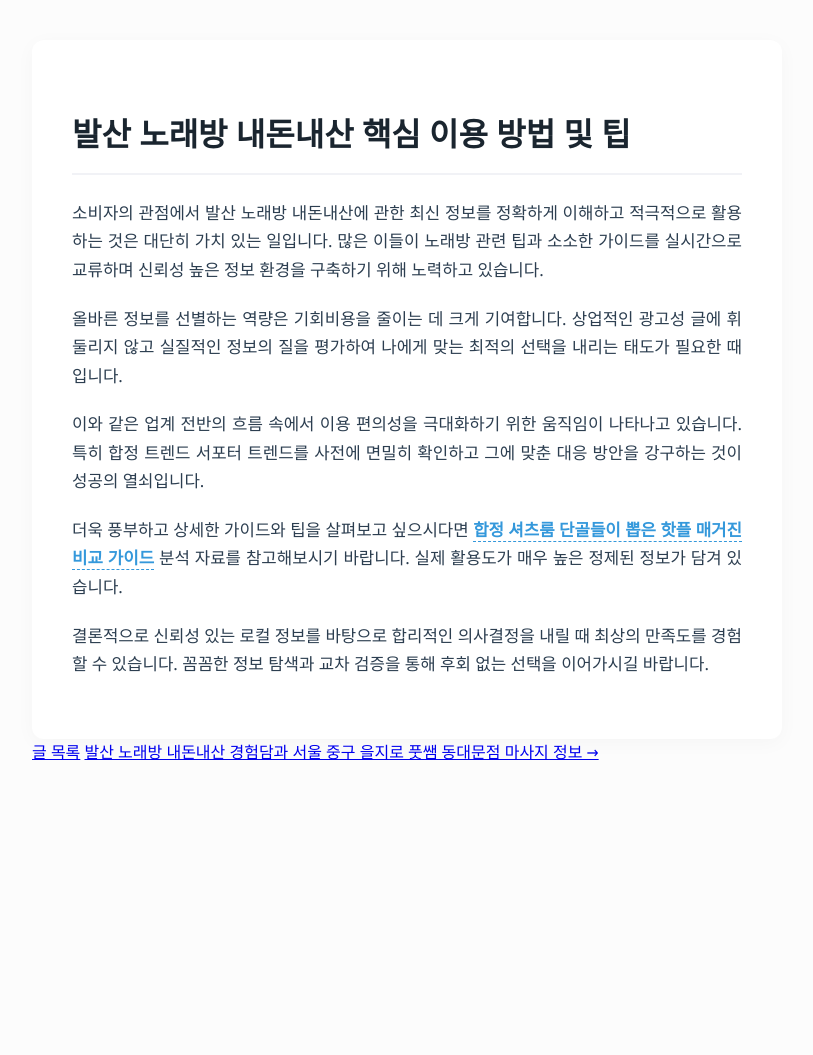
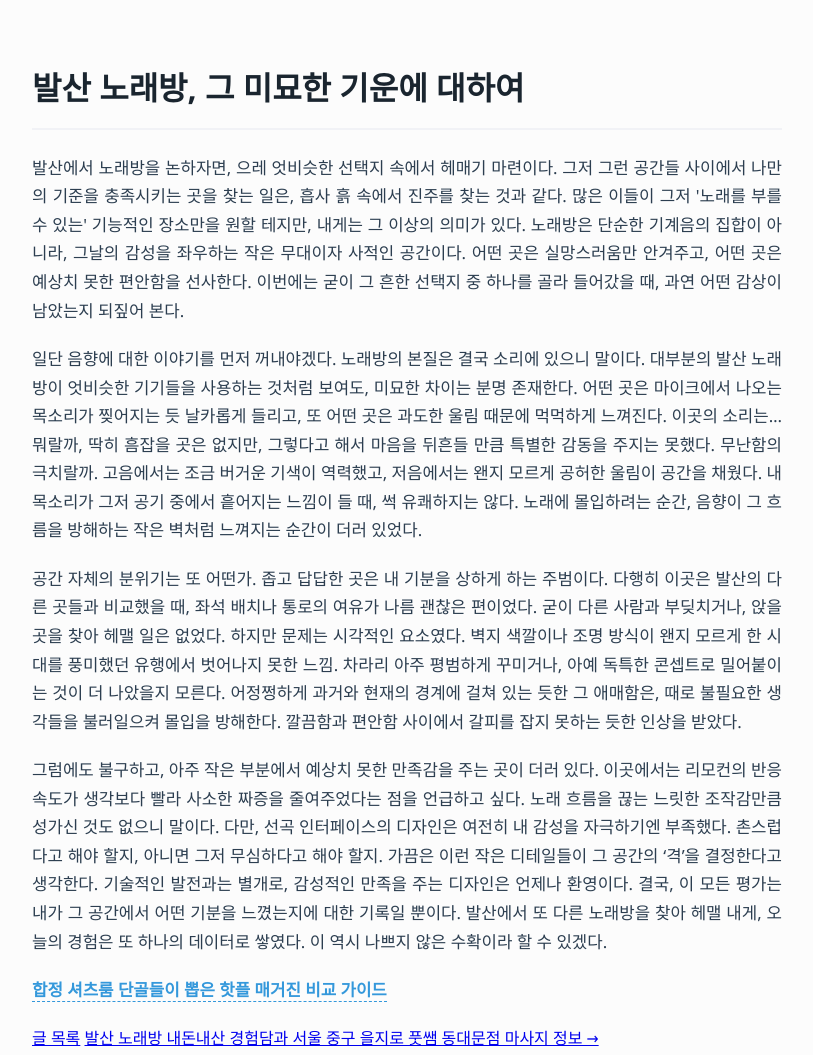
Before and after one commit to dydrkrtks7-cmd/bp-t3b07-bs-kb-real, a plain HTML site: page posts/gemini-coverage-20260705-765.html in a window 1280 px wide. Shown: the whole page, without its empty margins (233-1046 px from the left). Before the commit the page ends 806 px from the top, so only its background shows below. Drawn offline with Linux system fonts and the light colour scheme.

Commit message:
deploy: garbage-free snapshot 2026-08-16T11:46:34.616Z

```diff
--- a/posts/gemini-coverage-20260705-765.html
+++ b/posts/gemini-coverage-20260705-765.html
@@ -2,7 +2,7 @@
 <html lang="ko">
 <head>
  <meta charset="UTF-8">
- <title>발산 노래방 내돈내산 핵심 이용 방법 및 팁</title>
+ <title>발산 노래방, 그 미묘한 기운에 대하여</title>
  <link rel="canonical" href="https://balsan-song-guide.namanavi.com/posts/gemini-coverage-20260705-765.html">
  <meta name="viewport" content="width=device-width, initial-scale=1.0">
  <style>
@@ -49,22 +49,24 @@
  </style>
  <link rel="icon" type="image/svg+xml" href="./favicon.svg">
   <meta property="og:url" content="https://balsan-song-guide.namanavi.com/posts/gemini-coverage-20260705-765.html">
-  <meta property="og:title" content="발산 노래방 내돈내산 핵심 이용 방법 및 팁">
+  <meta property="og:title" content="발산 노래방, 그 미묘한 기운에 대하여">
   <meta property="og:type" content="website">
   <meta name="twitter:card" content="summary">
 </head>
 <body>
- <article>
- <h1>발산 노래방 내돈내산 핵심 이용 방법 및 팁</h1>
- <p>소비자의 관점에서 발산 노래방 내돈내산에 관한 최신 정보를 정확하게 이해하고 적극적으로 활용하는 것은 대단히 가치 있는 일입니다. 많은 이들이 노래방 관련 팁과 소소한 가이드를 실시간으로 교류하며 신뢰성 높은 정보 환경을 구축하기 위해 노력하고 있습니다.</p>
- <p>올바른 정보를 선별하는 역량은 기회비용을 줄이는 데 크게 기여합니다. 상업적인 광고성 글에 휘둘리지 않고 실질적인 정보의 질을 평가하여 나에게 맞는 최적의 선택을 내리는 태도가 필요한 때입니다.</p>
- <p>이와 같은 업계 전반의 흐름 속에서 이용 편의성을 극대화하기 위한 움직임이 나타나고 있습니다. 특히 합정 트렌드 서포터 트렌드를 사전에 면밀히 확인하고 그에 맞춘 대응 방안을 강구하는 것이 성공의 열쇠입니다.</p>
- <p>더욱 풍부하고 상세한 가이드와 팁을 살펴보고 싶으시다면 <a class="anchor-link" href="https://trend.keepnote.shop/" data-발산 노래방 안내-link-target="hwagog-doorway">합정 셔츠룸 단골들이 뽑은 핫플 매거진 비교 가이드</a> 분석 자료를 참고해보시기 바랍니다. 실제 활용도가 매우 높은 정제된 정보가 담겨 있습니다.</p>
- <p>결론적으로 신뢰성 있는 로컬 정보를 바탕으로 합리적인 의사결정을 내릴 때 최상의 만족도를 경험할 수 있습니다. 꼼꼼한 정보 탐색과 교차 검증을 통해 후회 없는 선택을 이어가시길 바랍니다.</p>
- </article>
-    <nav class="post-pager" aria-label="글 이동">
+    <main>
+      <h1>발산 노래방, 그 미묘한 기운에 대하여</h1>
+      <div class="content">
+        <p>발산에서 노래방을 논하자면, 으레 엇비슷한 선택지 속에서 헤매기 마련이다. 그저 그런 공간들 사이에서 나만의 기준을 충족시키는 곳을 찾는 일은, 흡사 흙 속에서 진주를 찾는 것과 같다. 많은 이들이 그저 '노래를 부를 수 있는' 기능적인 장소만을 원할 테지만, 내게는 그 이상의 의미가 있다. 노래방은 단순한 기계음의 집합이 아니라, 그날의 감성을 좌우하는 작은 무대이자 사적인 공간이다. 어떤 곳은 실망스러움만 안겨주고, 어떤 곳은 예상치 못한 편안함을 선사한다. 이번에는 굳이 그 흔한 선택지 중 하나를 골라 들어갔을 때, 과연 어떤 감상이 남았는지 되짚어 본다.</p>
+        <p>일단 음향에 대한 이야기를 먼저 꺼내야겠다. 노래방의 본질은 결국 소리에 있으니 말이다. 대부분의 발산 노래방이 엇비슷한 기기들을 사용하는 것처럼 보여도, 미묘한 차이는 분명 존재한다. 어떤 곳은 마이크에서 나오는 목소리가 찢어지는 듯 날카롭게 들리고, 또 어떤 곳은 과도한 울림 때문에 먹먹하게 느껴진다. 이곳의 소리는… 뭐랄까, 딱히 흠잡을 곳은 없지만, 그렇다고 해서 마음을 뒤흔들 만큼 특별한 감동을 주지는 못했다. 무난함의 극치랄까. 고음에서는 조금 버거운 기색이 역력했고, 저음에서는 왠지 모르게 공허한 울림이 공간을 채웠다. 내 목소리가 그저 공기 중에서 흩어지는 느낌이 들 때, 썩 유쾌하지는 않다. 노래에 몰입하려는 순간, 음향이 그 흐름을 방해하는 작은 벽처럼 느껴지는 순간이 더러 있었다.</p>
+        <p>공간 자체의 분위기는 또 어떤가. 좁고 답답한 곳은 내 기분을 상하게 하는 주범이다. 다행히 이곳은 발산의 다른 곳들과 비교했을 때, 좌석 배치나 통로의 여유가 나름 괜찮은 편이었다. 굳이 다른 사람과 부딪치거나, 앉을 곳을 찾아 헤맬 일은 없었다. 하지만 문제는 시각적인 요소였다. 벽지 색깔이나 조명 방식이 왠지 모르게 한 시대를 풍미했던 유행에서 벗어나지 못한 느낌. 차라리 아주 평범하게 꾸미거나, 아예 독특한 콘셉트로 밀어붙이는 것이 더 나았을지 모른다. 어정쩡하게 과거와 현재의 경계에 걸쳐 있는 듯한 그 애매함은, 때로 불필요한 생각들을 불러일으켜 몰입을 방해한다. 깔끔함과 편안함 사이에서 갈피를 잡지 못하는 듯한 인상을 받았다.</p>
+        <p>그럼에도 불구하고, 아주 작은 부분에서 예상치 못한 만족감을 주는 곳이 더러 있다. 이곳에서는 리모컨의 반응 속도가 생각보다 빨라 사소한 짜증을 줄여주었다는 점을 언급하고 싶다. 노래 흐름을 끊는 느릿한 조작감만큼 성가신 것도 없으니 말이다. 다만, 선곡 인터페이스의 디자인은 여전히 내 감성을 자극하기엔 부족했다. 촌스럽다고 해야 할지, 아니면 그저 무심하다고 해야 할지. 가끔은 이런 작은 디테일들이 그 공간의 ‘격’을 결정한다고 생각한다. 기술적인 발전과는 별개로, 감성적인 만족을 주는 디자인은 언제나 환영이다. 결국, 이 모든 평가는 내가 그 공간에서 어떤 기분을 느꼈는지에 대한 기록일 뿐이다. 발산에서 또 다른 노래방을 찾아 헤맬 내게, 오늘의 경험은 또 하나의 데이터로 쌓였다. 이 역시 나쁘지 않은 수확이라 할 수 있겠다.</p>
+        <p><a class="anchor-link" href="https://trend.keepnote.shop/" data-발산 노래방 안내-link-target="hwagog-doorway">합정 셔츠룸 단골들이 뽑은 핫플 매거진 비교 가이드</a></p>
+      </div>
+        <nav class="post-pager" aria-label="글 이동">
       <a class="post-pager__index" href="../posts.html">글 목록</a>
       <a class="post-pager__next" href="../posts/gemini-coverage-20260719-0273.html">발산 노래방 내돈내산 경험담과 서울 중구 을지로 풋쌤 동대문점 마사지 정보 →</a>
     </nav>
+    </main>
   </body>
 </html>
```
Also changed, not shown: posts.html (+2 -2 lines), posts/gemini-coverage-20260719-0273.html (+1 -1 lines).
